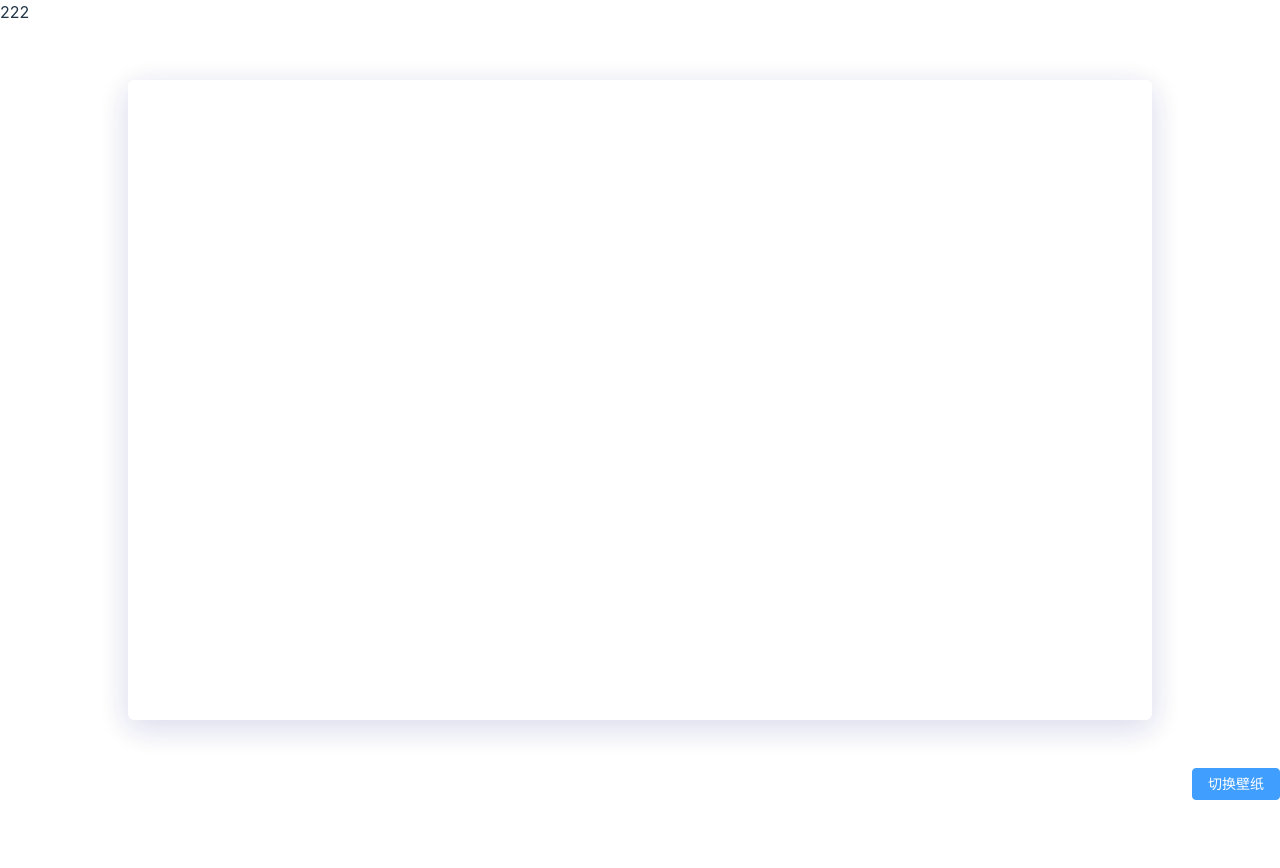
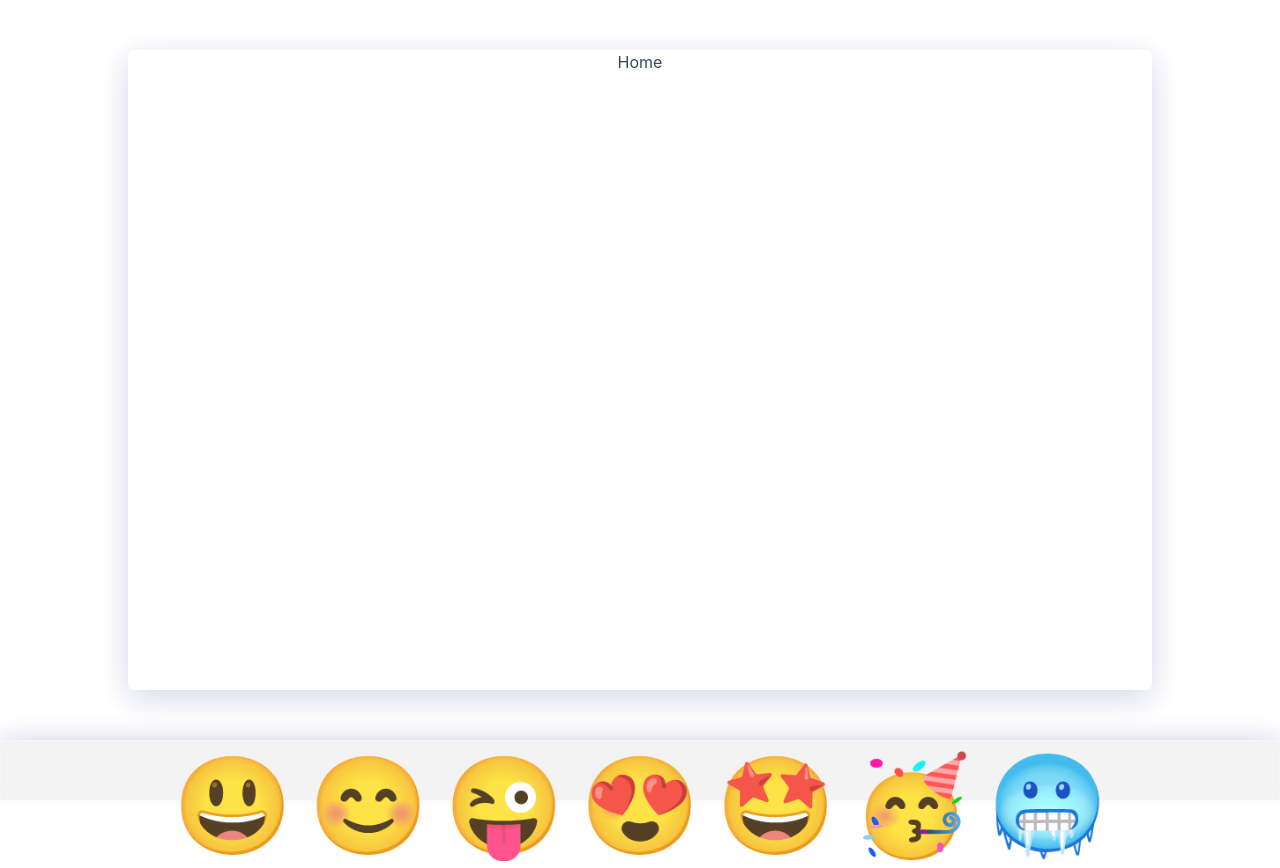
Before and after one commit to Moon-Future/lovenav, a Vue app: page / in a window 1280 px wide. Before the commit the page ends 800 px from the top, so only its background shows below. Built offline with nearby package versions, Linux system fonts and the light colour scheme.

Commit message:
dock动画

```diff
--- a/src/components/AppNav.vue
+++ /dev/null
@@ -1,17 +0,0 @@
-<template>
-  <div class="nav-container">
-    222
-  </div>
-</template>
-
-<script setup>
-</script>
-
-<style lang="less" scoped>
-.nav-container {
-  position: absolute;
-  z-index: 100;
-  top: 0;
-  left: 0;
-}
-</style>
--- /dev/null
+++ b/src/components/NavList.vue
@@ -0,0 +1,118 @@
+<template>
+  <div class="nav-container">
+    <div class="glass">
+      <ul class="dock">
+        <li>😃</li>
+        <li>😊</li>
+        <li>😜</li>
+        <li>😍</li>
+        <li>🤩</li>
+        <li>🥳</li>
+        <li>🥶</li>
+      </ul>
+    </div>
+  </div>
+</template>
+
+<script setup>
+import { onMounted } from 'vue'
+
+onMounted(() => {
+  document.querySelectorAll('.dock li').forEach((li) => {
+    li.addEventListener('click', (e) => {
+      e.currentTarget.classList.add('loading')
+    })
+
+    li.addEventListener('mousemove', (e) => {
+      let item = e.target
+      let itemRect = item.getBoundingClientRect()
+      let offset = Math.abs(e.clientX - itemRect.left) / itemRect.width
+
+      let prev = item.previousElementSibling || null
+      let next = item.nextElementSibling || null
+
+      let scale = 0.6
+
+      resetScale()
+
+      if (prev) {
+        prev.style.setProperty('--scale', 1 + scale * Math.abs(offset - 1))
+      }
+
+      item.style.setProperty('--scale', 1 + scale)
+
+      if (next) {
+        next.style.setProperty('--scale', 1 + scale * offset)
+      }
+    })
+  })
+
+  document.querySelector('.dock').addEventListener('mouseleave', (e) => {
+    resetScale()
+  })
+
+  function resetScale() {
+    document.querySelectorAll('.dock li').forEach((li) => {
+      li.style.setProperty('--scale', 1)
+    })
+  }
+})
+</script>
+
+<style lang="less" scoped>
+.nav-container {
+  position: absolute;
+  z-index: 100;
+  bottom: 0;
+  width: 100%;
+  height: 60px;
+  background: #eee;
+  opacity: 0.9;
+  .glass {
+    width: 100%;
+    height: 8rem;
+    background: rgba(255, 255, 255, 0.25);
+    box-shadow: 0 8px 32px 0 rgba(31, 38, 135, 0.37);
+    backdrop-filter: blur(4px);
+    -webkit-backdrop-filter: blur(4px);
+    border: 1px solid rgba(255, 255, 255, 0.18);
+    display: flex;
+    justify-content: center;
+  }
+
+  .dock {
+    --scale: 1;
+    list-style: none;
+    margin: 0;
+    padding: 0;
+    display: flex;
+    justify-content: center;
+    align-items: center;
+  }
+
+  .dock li {
+    font-size: calc(6rem * var(--scale));
+    padding: 0 0.5rem;
+    cursor: default;
+
+    position: relative;
+    top: calc((6rem * var(--scale) - 6rem) / 2 * -1);
+
+    transition: 15ms all ease-out;
+  }
+
+  .dock li.loading {
+    animation: 1s loading ease-in infinite;
+  }
+
+  @keyframes loading {
+    0%,
+    100% {
+      transform: translateY(0px);
+    }
+    60% {
+      transform: translateY(-40px);
+    }
+  }
+}
+</style>
--- a/src/layouts/Layout.vue
+++ b/src/layouts/Layout.vue
@@ -1,8 +1,8 @@
 <template>
   <div class='layout'>
     <!-- <img class="layout-bg" :src="`https://unsplash.it/1920/1080?random=${random}`" alt=""> -->
-    <el-button class="wallpaper-btn" type="primary" @click="change">切换壁纸</el-button>
-    <AppNav />
+    <!-- <el-button class="wallpaper-btn" type="primary" @click="change">切换壁纸</el-button> -->
+    <NavList />
     <div class="app-content">
       <router-view></router-view>
     </div>
@@ -10,7 +10,7 @@
 </template>
 
 <script setup>
-import AppNav from '@/components/AppNav'
+import NavList from '@/components/NavList'
 import { ref } from 'vue'
 
 const random = ref(1)
@@ -32,6 +32,7 @@ const change = () => {
     bottom: 0;
     width: 100%;
     height: 100%;
+    object-fit: cover;
   }
   .wallpaper-btn {
     position: absolute;
@@ -42,7 +43,7 @@ const change = () => {
     position: absolute;
     left: 50%;
     top: 50%;
-    transform: translate(-50%, -50%);
+    transform: translate(-50%, calc(-50% - 30px));
     width: 80%;
     height: 80%;
     border-radius: 6px;
--- a/src/views/Home/Home.vue
+++ b/src/views/Home/Home.vue
@@ -1,6 +1,6 @@
 <template>
   <div class="page-container">
-
+    Home
   </div>
 </template>
 
```
